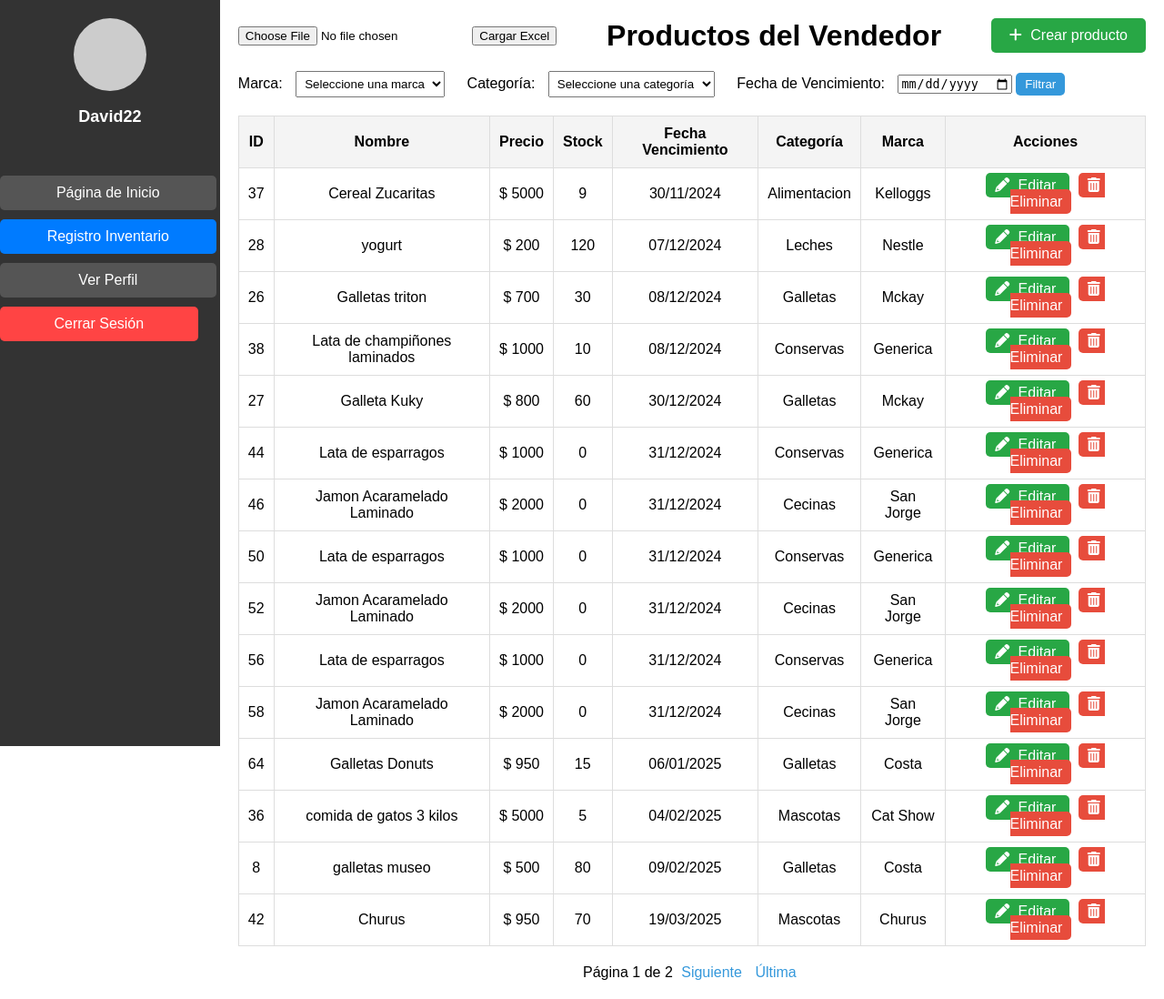
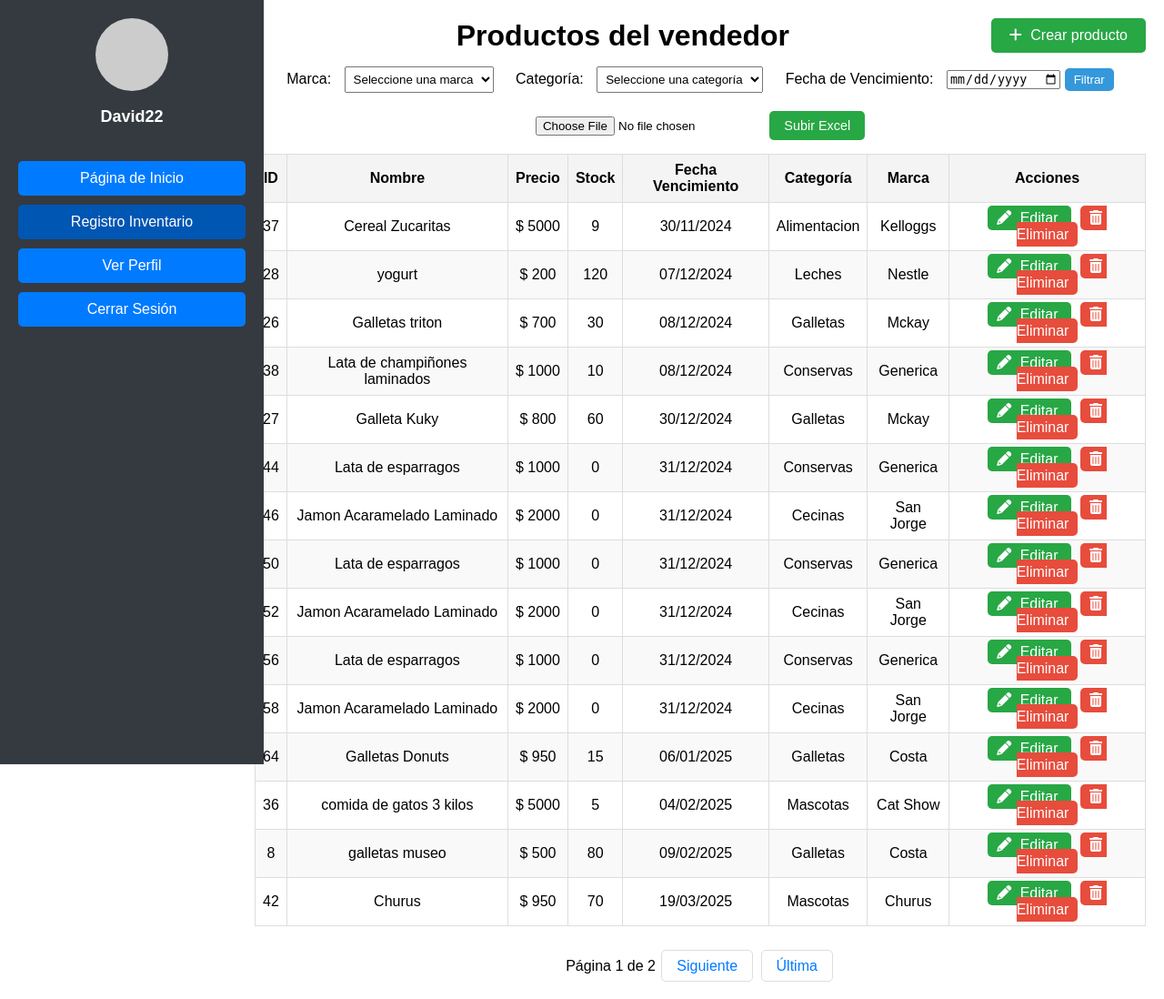
Before and after one commit to Angu017/Save_in, a Django app: page /vendedor/ in a window 1280 px wide. Shown: the whole page at 91% size. Run offline with Django 5.2, Linux system fonts and the light colour scheme; a user stored in the database is signed in; data comes from the database, SQL or seed files in the repository.

Commit message:
Update vendedor.html

```diff
--- a/ventas/pagina/templates/vendedor.html
+++ b/ventas/pagina/templates/vendedor.html
@@ -1,3 +1,4 @@
+<!DOCTYPE html>
 <!DOCTYPE html>
 <html lang="es">
 <head>
@@ -8,11 +9,169 @@
     <link rel="stylesheet" href="{% static 'css/vendedor.css' %}">
     <link rel="stylesheet" href="https://cdnjs.cloudflare.com/ajax/libs/font-awesome/6.0.0-beta3/css/all.min.css">
     <link rel="stylesheet" href="{% static 'css/lateral.css' %}">
+    <style>
+        .sidebar {
+            display: flex;
+            flex-direction: column;
+            align-items: center;
+            width: 250px;
+            background-color: #343a40;
+            color: white;
+            padding: 20px;
+            height: 100%;
+            position: fixed;
+        }
 
+        .sidebar ul {
+            display: flex;
+            flex-direction: column;
+            align-items: center;
+            padding: 0;
+            margin: 0;
+            list-style: none;
+            width: 100%;
+        }
 
+        .sidebar ul li {
+            width: 100%;
+            margin-bottom: 10px;
+            text-align: center;
+        }
 
+        .sidebar ul li a,
+        .sidebar ul li button {
+            width: 100%;
+            padding: 10px;
+            border-radius: 5px;
+            color: white;
+            background-color: #007bff; /* Color azul */
+            text-decoration: none;
+            text-align: center;
+            font-size: 1rem;
+            display: block;
+            box-sizing: border-box;
+        }
 
+        .sidebar ul li a:hover,
+        .sidebar ul li button:hover {
+            background-color: #0056b3;
+        }
 
+        .sidebar ul li a.active {
+            background-color: #0056b3; /* Mantener el color azul en la página activa */
+        }
+
+        .sidebar ul li a.btn-primary {
+            background-color: #007bff; /* Color azul uniforme */
+        }
+
+        .sidebar ul li a.btn-primary:hover {
+            background-color: #0056b3;
+        }
+
+        .sidebar ul li button {
+            background-color: #007bff;
+            border: none;
+            cursor: pointer;
+        }
+
+        .sidebar ul li button:hover {
+            background-color: #0056b3;
+        }
+
+        .main-content {
+            margin-left: 260px;
+            padding: 20px;
+            display: flex;
+            flex-direction: column;
+            align-items: center;
+            flex: 1;
+        }
+
+        .header {
+            display: flex;
+            justify-content: space-between;
+            align-items: center;
+            margin-bottom: 15px;
+            width: 100%;
+        }
+
+        .header h1 {
+            flex: 1;
+            text-align: center;
+            margin: 0;
+        }
+
+        .upload-form {
+            display: flex;
+            justify-content: center;
+            gap: 10px;
+            align-items: center;
+            margin-bottom: 15px;
+        }
+
+        .upload-form button {
+            background-color: #28a745;
+            color: white;
+            padding: 8px 16px;
+            border-radius: 5px;
+            border: none;
+            cursor: pointer;
+            font-size: 0.9rem;
+        }
+
+        .upload-form button:hover {
+            background-color: #218838;
+        }
+
+        .table-container {
+            width: 100%;
+            overflow-x: auto;
+        }
+
+        .product-table {
+            width: 100%;
+            border-collapse: collapse;
+        }
+
+        .product-table th,
+        .product-table td {
+            border: 1px solid #ddd;
+            padding: 8px;
+            text-align: center;
+        }
+
+        .product-table th {
+            background-color: #f4f4f4;
+        }
+
+        .product-table td {
+            word-wrap: break-word;
+            white-space: normal;
+        }
+
+        .product-table tr:nth-child(even) {
+            background-color: #f9f9f9;
+        }
+
+        .pagination {
+            margin-top: 15px;
+            text-align: center;
+        }
+
+        .pagination a {
+            padding: 8px 16px;
+            margin: 0 2px;
+            border: 1px solid #ddd;
+            border-radius: 5px;
+            text-decoration: none;
+            color: #007bff;
+        }
+
+        .pagination a:hover {
+            background-color: #ddd;
+        }
+    </style>
 </head>
 <body>
     <!-- Menú lateral de navegación -->
@@ -21,7 +180,7 @@
             <div class="perfil-imagen"></div>
             <p>
                 {% if user.is_authenticated %}
-                    {{ user.username }}  <!-- Muestra el nombre de usuario logueado -->
+                    {{ user.username }}
                 {% else %}
                     Invitado
                 {% endif %}
@@ -30,65 +189,40 @@
         <ul>
             <li><a href="{% url 'adminpage' %}">Página de Inicio</a></li>
             <li><a href="{% url 'vendedor' %}" class="active">Registro Inventario</a></li>
-            <li><a href="{% url 'verPerfil' %}" class="btn btn-primary w-100">Ver Perfil</a></li>
-
-
+            <li><a href="{% url 'verPerfil' %}" class="btn-primary">Ver Perfil</a></li>
             <li>
                 <form action="{% url 'logout' %}" method="post">
                     {% csrf_token %}
-                    <button type="submit" class="btn btn-danger w-100">Cerrar Sesión</button>
+                    <button type="submit" class="btn">Cerrar Sesión</button>
                 </form>
             </li>
         </ul>
     </div>
 
-
-
-
-
     <!-- Contenido principal -->
     <div class="main-content">
         <div class="header">
-
-
             {% if mensaje %}
                 <div class="alert alert-info">
                     {{ mensaje }}
                 </div>
-
-                <!-- Código JavaScript para recargar la página -->
-                <script type="text/javascript">
+                <script>
                     setTimeout(function() {
                         window.location.reload();
                     }, 2000);
                 </script>
             {% endif %}
 
-            <!-- Botón de subir archivo-->
-            <form method="POST" enctype="multipart/form-data" action="{% url 'cargar_excel' %}">
-                {% csrf_token %}
-                <input type="file" name="archivo_excel" id="archivo_excel" required>
-                <button type="submit">Cargar Excel</button>
-            </form>
-
-
-
-
-            <h1>Productos del Vendedor</h1>
-            <!-- Botón de crear producto -->
+            <!-- Encabezado centrado -->
+            <h1>Productos del vendedor</h1>
             <a href="{% url 'crearproducto' %}" class="btn-create">
                 <i class="fas fa-plus"></i> Crear producto
             </a>
-
-
-
-
         </div>
 
-        <!-- Filtros -->
+        <!-- Barra de filtros -->
         <div class="filters">
             <form method="GET">
-                <!-- Filtro de Marca -->
                 <label for="marca">Marca:</label>
                 <select name="marca" id="marca">
                     <option value="">Seleccione una marca</option>
@@ -96,8 +230,6 @@
                         <option value="{{ marca.id }}" {% if request.GET.marca == marca.id|stringformat:"s" %}selected{% endif %}>{{ marca.nombre }}</option>
                     {% endfor %}
                 </select>
-
-                <!-- Filtro de Categoría -->
                 <label for="categoria">Categoría:</label>
                 <select name="categoria" id="categoria">
                     <option value="">Seleccione una categoría</option>
@@ -105,17 +237,24 @@
                         <option value="{{ categoria.id }}" {% if request.GET.categoria == categoria.id|stringformat:"s" %}selected{% endif %}>{{ categoria.nombre }}</option>
                     {% endfor %}
                 </select>
-
-                <!-- Filtro de Fecha de Vencimiento -->
                 <label for="fecha_vencimiento">Fecha de Vencimiento:</label>
                 <input type="date" name="fecha_vencimiento" id="fecha_vencimiento" value="{{ request.GET.fecha_vencimiento }}">
+                <button type="submit" class="btn-filter">Filtrar</button>
+            </form>
 
-                <!-- Botón de Filtro -->
-                <button type="submit" class="btn-filter">Filtrar</button>
+        </div>
+
+        <!-- Formulario de carga de archivo -->
+        <div class="upload-form">
+            <form method="POST" enctype="multipart/form-data" action="{% url 'cargar_excel' %}">
+                {% csrf_token %}
+                <input type="file" name="excel_file" id="excel_file">
+                <button type="submit">Subir Excel</button>
             </form>
         </div>
 
-        <!-- Tabla de productos -->
+        <!-- Contenedor de la tabla -->
+        <div class="table-container">
             <table class="product-table">
                 <thead>
                     <tr>
@@ -123,9 +262,9 @@
                         <th>Nombre</th>
                         <th>Precio</th>
                         <th>Stock</th>
-                    <th>Fecha Vencimiento</th> <!-- Nueva columna para fecha_vencimiento -->
-                    <th>Categoría</th> <!-- Nueva columna para categoría -->
-                    <th>Marca</th> <!-- Nueva columna para marca -->
+                        <th>Fecha Vencimiento</th>
+                        <th>Categoría</th>
+                        <th>Marca</th>
                         <th>Acciones</th>
                     </tr>
                 </thead>
@@ -134,83 +273,41 @@
                         <tr>
                             <td>{{ producto.id }}</td>
                             <td>{{ producto.nombre }}</td>
-                        <td> $ {{ producto.precio|floatformat:0 }}</td>
+                            <td>$ {{ producto.precio|floatformat:0 }}</td>
                             <td>{{ producto.stock }}</td>
-                        <td> {{ producto.fecha_vencimiento|date:"d/m/Y" }}</td> <!-- Mostrar la fecha de vencimiento -->
-                        <td>{{ producto.categoria.nombre }}</td> <!-- Mostrar la categoría del producto -->
-                        <td>{{ producto.marca.nombre }}</td> <!-- Mostrar la marca del producto -->
+                            <td>{{ producto.fecha_vencimiento|date:"d/m/Y" }}</td>
+                            <td>{{ producto.categoria.nombre }}</td>
+                            <td>{{ producto.marca.nombre }}</td>
                             <td>
-                            <!-- Botón de editar -->
                                 <a href="{% url 'editar_producto' producto.id %}" class="btn-edit">
                                     <i class="fas fa-pencil-alt"></i> Editar
                                 </a>
-                            <!-- Botón de eliminar -->
-                            <a href="#" class="btn-edit btn-delete" data-id="{{ producto.id }}">
+                                <a href="#" class="btn-delete" data-id="{{ producto.id }}">
                                     <i class="fas fa-trash-alt"></i> Eliminar
                                 </a>
                             </td>
                         </tr>
                     {% empty %}
                         <tr>
-                        <td colspan="8">No hay productos disponibles.</td> <!-- Aumenté el colspan a 8 por la nueva columna -->
+                            <td colspan="8">No hay productos disponibles.</td>
                         </tr>
                     {% endfor %}
                 </tbody>
             </table>
-
+        </div>
 
         <!-- Paginación -->
         <div class="pagination">
-            <span class="page-link">
             {% if page_obj.has_previous %}
                 <a href="?page=1">Primera</a>
                 <a href="?page={{ page_obj.previous_page_number }}">Anterior</a>
             {% endif %}
-                Página {{ page_obj.number }} de {{ page_obj.paginator.num_pages }}
+            <span>Página {{ page_obj.number }} de {{ page_obj.paginator.num_pages }}</span>
             {% if page_obj.has_next %}
                 <a href="?page={{ page_obj.next_page_number }}">Siguiente</a>
                 <a href="?page={{ page_obj.paginator.num_pages }}">Última</a>
             {% endif %}
-            </span>
         </div>
     </div>
-
-    <!-- Agregar el script de JavaScript -->
-    <script>
-        document.addEventListener("DOMContentLoaded", function () {
-            const productTableBody = document.getElementById("product-table-body");
-
-            // Delegación de eventos para el botón de eliminar
-            productTableBody.addEventListener("click", async function (event) {
-                if (event.target.closest(".btn-delete")) {
-                    const button = event.target.closest(".btn-delete");
-                    const productId = button.getAttribute("data-id");
-
-                    if (confirm("¿Estás seguro de que deseas eliminar este producto?")) {
-                        try {
-                            const response = await fetch(`/eliminar_producto/${productId}/`, {
-                                method: "DELETE",
-                                headers: {
-                                    "Content-Type": "application/json",
-                                },
-                            });
-
-                            if (response.ok) {
-                                alert("Producto eliminado correctamente.");
-                                // Eliminar la fila directamente del DOM
-                                button.closest("tr").remove();
-                            } else {
-                                const errorData = await response.json();
-                                alert(`Error al eliminar: ${errorData.message}`);
-                            }
-                        } catch (error) {
-                            console.error("Error:", error);
-                            alert("Hubo un problema al eliminar el producto.");
-                        }
-                    }
-                }
-            });
-        });
-    </script>
 </body>
 </html>
```
Lines whose indentation alone changed are shown as unchanged.
